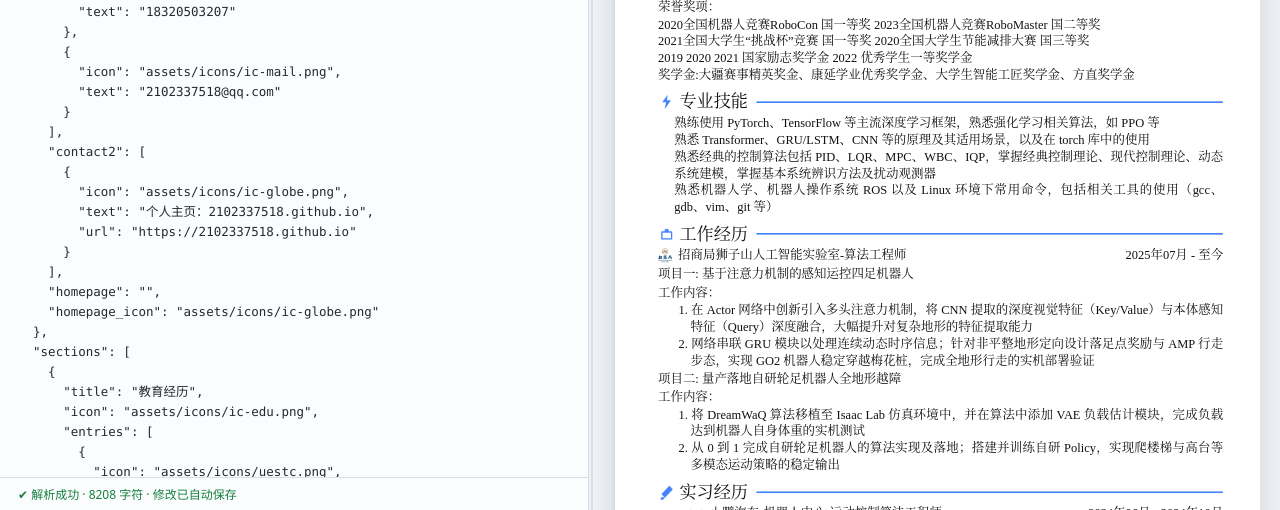
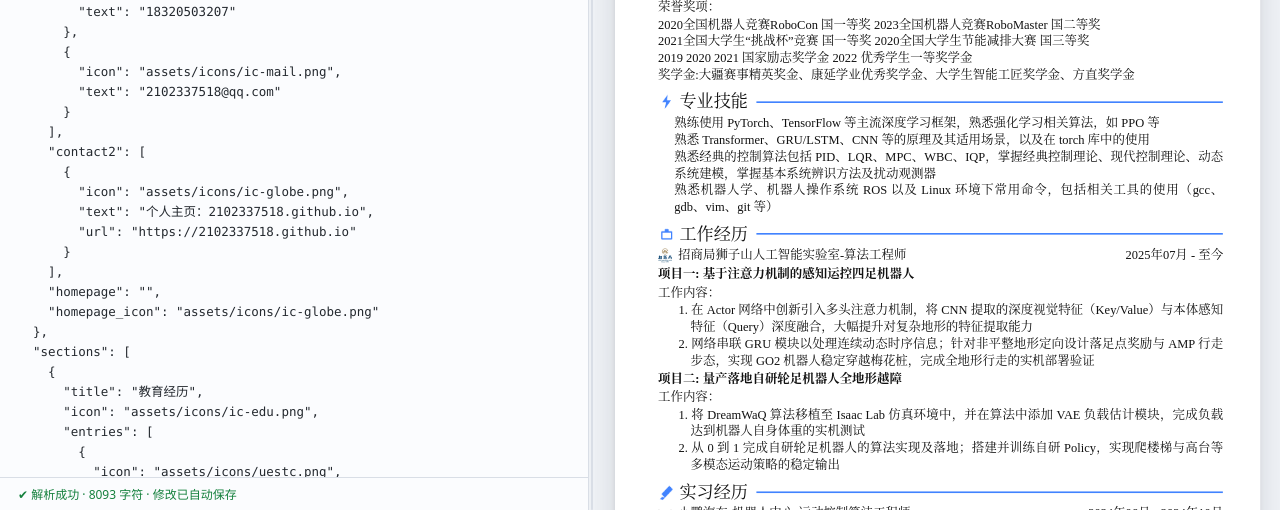
Before and after one commit to 2102337518/cv-generator, a plain HTML site: page index.html in a window 1280 px wide. Shown: the part 290-800 px from the top of the page. Drawn offline with Linux system fonts and the light colour scheme; a web font is replaced by a local one.

Commit message:
去掉实习/竞赛经历的序号，项目标题加粗
- data.zh.js / data.en.js 删除实习经历、竞赛经历条目的 num 序号
- .project-title / .project-desc 加粗（weasyprint 合成粗体，浏览器伪粗体）

Co-Authored-By: Claude Code <noreply@anthropic.com>

```diff
--- a/css/resume.css
+++ b/css/resume.css
@@ -163,8 +163,8 @@ html, body { background: transparent; }
 
 /* ---------- 项目 ---------- */
 .project { margin-bottom: 1pt; }
-.project-title { margin-bottom: 2pt; }
-.project-desc, .project-tech { margin-bottom: 2pt; }
+.project-title { margin-bottom: 2pt; font-weight: 700; }
+.project-desc, .project-tech { margin-bottom: 2pt; font-weight: 700; }
 .project-result { margin-top: 2pt; }
 
 /* ---------- 块标签（工作内容：/ 主要工作：/ 荣誉奖项：） ---------- */
--- a/js/data.en.js
+++ b/js/data.en.js
@@ -95,7 +95,6 @@ window.CV_DATA_EN = {
       "icon": "assets/icons/ic-intern.png",
       "entries": [
         {
-          "num": "I.",
           "icon": "assets/icons/xpeng.png",
           "org": "XPeng Motors - Robotics Center",
           "role": "Motion Control Algorithm Engineer",
@@ -114,7 +113,6 @@ window.CV_DATA_EN = {
           ]
         },
         {
-          "num": "II.",
           "icon": "assets/icons/dji.png",
           "org": "DJI - Automotive",
           "role": "Vehicle Development Engineer",
@@ -133,7 +131,6 @@ window.CV_DATA_EN = {
           ]
         },
         {
-          "num": "III.",
           "icon": "assets/icons/midea.png",
           "org": "Midea Group - Corporate Research Center",
           "role": "Robotics Engineer",
@@ -160,7 +157,6 @@ window.CV_DATA_EN = {
       "icon": "assets/icons/ic-race.png",
       "entries": [
         {
-          "num": "I.",
           "icon": "assets/icons/robomaster.png",
           "org": "DJI RoboMaster ZhiZai FeiXiang UAV Intelligent Perception Competition",
           "role": "",
@@ -180,7 +176,6 @@ window.CV_DATA_EN = {
           ]
         },
         {
-          "num": "II.",
           "icon": "assets/icons/robocon.png",
           "org": "National College Robot Competition (ROBOCON)",
           "role": "Electronics Team Lead",
--- a/js/data.zh.js
+++ b/js/data.zh.js
@@ -95,7 +95,6 @@ window.CV_DATA_ZH = {
       "icon": "assets/icons/ic-intern.png",
       "entries": [
         {
-          "num": "一、",
           "icon": "assets/icons/xpeng.png",
           "org": "小鹏汽车-机器人中心",
           "role": "运动控制算法工程师",
@@ -114,7 +113,6 @@ window.CV_DATA_ZH = {
           ]
         },
         {
-          "num": "二、",
           "icon": "assets/icons/dji.png",
           "org": "大疆创新-车载自动驾驶",
           "role": "整车开发工程师",
@@ -133,7 +131,6 @@ window.CV_DATA_ZH = {
           ]
         },
         {
-          "num": "三、",
           "icon": "assets/icons/midea.png",
           "org": "美的集团-中央研究院",
           "role": "机器人工程师",
@@ -160,7 +157,6 @@ window.CV_DATA_ZH = {
       "icon": "assets/icons/ic-race.png",
       "entries": [
         {
-          "num": "一、",
           "icon": "assets/icons/robomaster.png",
           "org": "大疆 ROBOMASTER-智在飞翔无人飞行器智能感知技术竞赛",
           "role": "",
@@ -180,7 +176,6 @@ window.CV_DATA_ZH = {
           ]
         },
         {
-          "num": "二、",
           "icon": "assets/icons/robocon.png",
           "org": "全国大学生机器人竞赛 ROBOCON",
           "role": "电控组组长",
```
